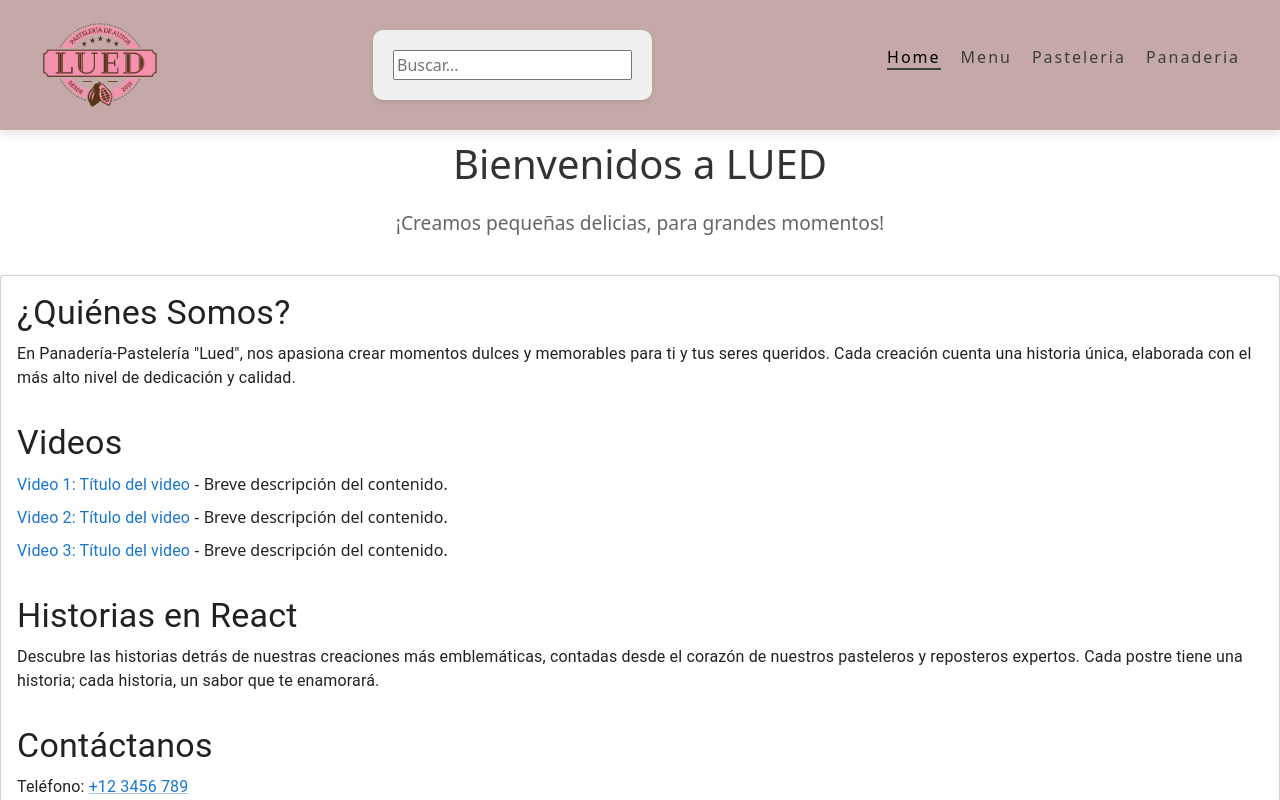
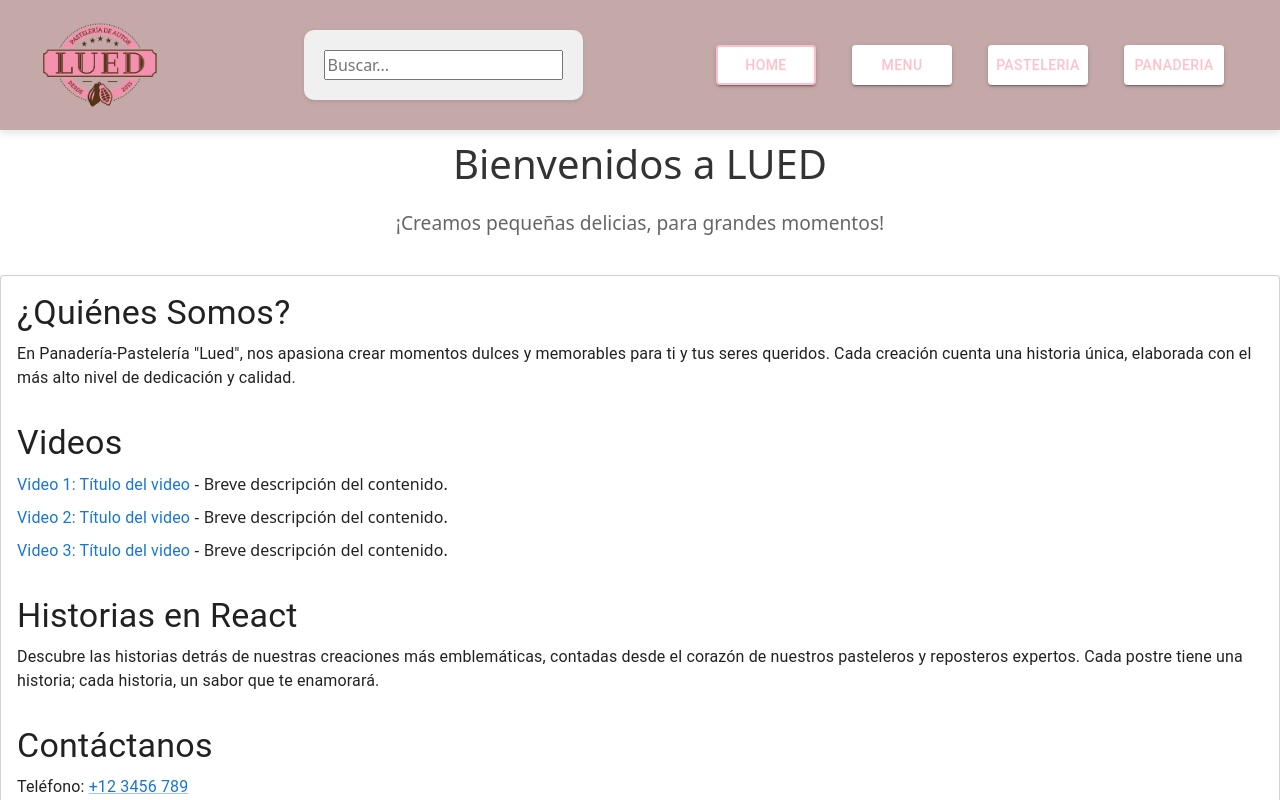
Before and after one commit to luedP/Lued, a React (Vite) app in the folder web-lued/: page / in a window 1280 px wide. Shown: the top 800 px of the page. Built offline with nearby package versions, Linux system fonts and the light colour scheme.

Commit message:
botones con materia ui

```diff
--- a/web-lued/src/layouts/header.jsx
+++ b/web-lued/src/layouts/header.jsx
@@ -3,6 +3,7 @@ import { useContext } from 'react';
 import { SearchContext } from "../components/context/SearchContext";
 import './header.scss'
 import logo from '../layouts/Lued_Logo-.png'
+import { Button } from '@mui/material';
 
 const Header = () => {
 
@@ -33,17 +34,47 @@ const Header = () => {
         <li className="header__list-item">
         <NavLink
           to="/"
-                className={({ isActive })=>linkIsActive(isActive)}
+          className={({ isActive }) => linkIsActive(isActive)}
+        >
+          {({ isActive }) => (
+            <Button
+              variant="contained"
+              sx={{
+                width: '100px',
+                backgroundColor: 'white',
+                color: isActive ? 'pink' : 'pink',
+                '&:hover': {
+                  backgroundColor: '#f0f0f0',
+                },
+                border: isActive ? '2px solid pink' : '2px solid transparent',
+              }}
             >
               Home
+            </Button>
+          )}
         </NavLink>
       </li>
       <li className="header__list-item">
         <NavLink
           to="/Menu"
-                className={({ isActive })=>linkIsActive(isActive)}
+          className={({ isActive }) => linkIsActive(isActive)}
+        >
+          {({ isActive }) => (
+            <Button
+              variant="contained"
+              sx={{
+                width: '100px',
+                backgroundColor: 'white',
+                color: isActive ? 'pink' : 'pink',
+                '&:hover': {
+                  backgroundColor: '#f0f0f0',
+                },
+                border: isActive ? '2px solid pink' : '2px solid transparent',
+              }}
             >
               Menu
+            </Button>
+          )}
         </NavLink>
       </li>
             <li className="header__list-item">
@@ -51,7 +82,22 @@ const Header = () => {
                 to="/Pasteleria"
                 className={({ isActive })=>linkIsActive(isActive)}
             >
+             {({ isActive }) => (
+            <Button
+              variant="contained"
+              sx={{
+                width: '100px',
+                backgroundColor: 'white',
+                color: isActive ? 'pink' : 'pink',
+                '&:hover': {
+                  backgroundColor: '#f0f0f0',
+                },
+                border: isActive ? '2px solid pink' : '2px solid transparent',
+              }}
+            >
               Pasteleria
+            </Button>
+          )}
         </NavLink>
             </li>
             <li className="header__list-item">
@@ -59,7 +105,22 @@ const Header = () => {
                 to="/Panaderia"
                 className={({ isActive })=>linkIsActive(isActive)}
             >
+              {({ isActive }) => (
+            <Button
+              variant="contained"
+              sx={{
+                width: '100px',
+                backgroundColor: 'white',
+                color: isActive ? 'pink' : 'pink',
+                '&:hover': {
+                  backgroundColor: '#f0f0f0',
+                },
+                border: isActive ? '2px solid pink' : '2px solid transparent',
+              }}
+            >
               Panaderia
+            </Button>
+          )}
         </NavLink>
             </li>
         </ul>
--- a/web-lued/src/layouts/header.scss
+++ b/web-lued/src/layouts/header.scss
@@ -109,3 +109,32 @@
       }
     }
   }
+
+  .header__nav-list {
+    list-style: none;
+    display: flex;
+    padding: 0;
+    margin: 0;
+  }
+
+  .header__list-item {
+    margin-right: 16px;
+  }
+
+  .active-link {
+    text-decoration: none;
+  }
+
+  .inactive-link {
+    text-decoration: none;
+  }
+
+  .active-button {
+    background-color: #1976d2;
+    color: white;
+  }
+
+  .inactive-button {
+    background-color: #e0e0e0;
+    color: black;
+  }
```
Lines whose indentation alone changed are shown as unchanged.
